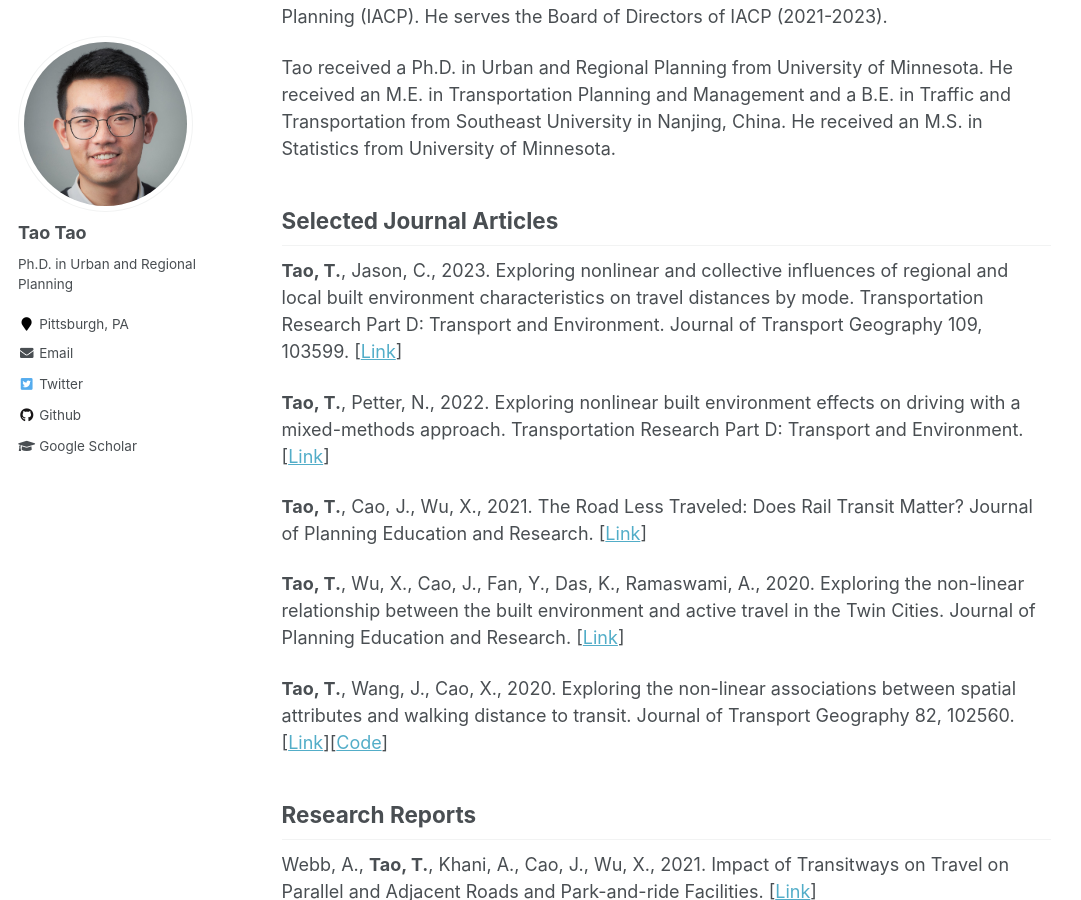
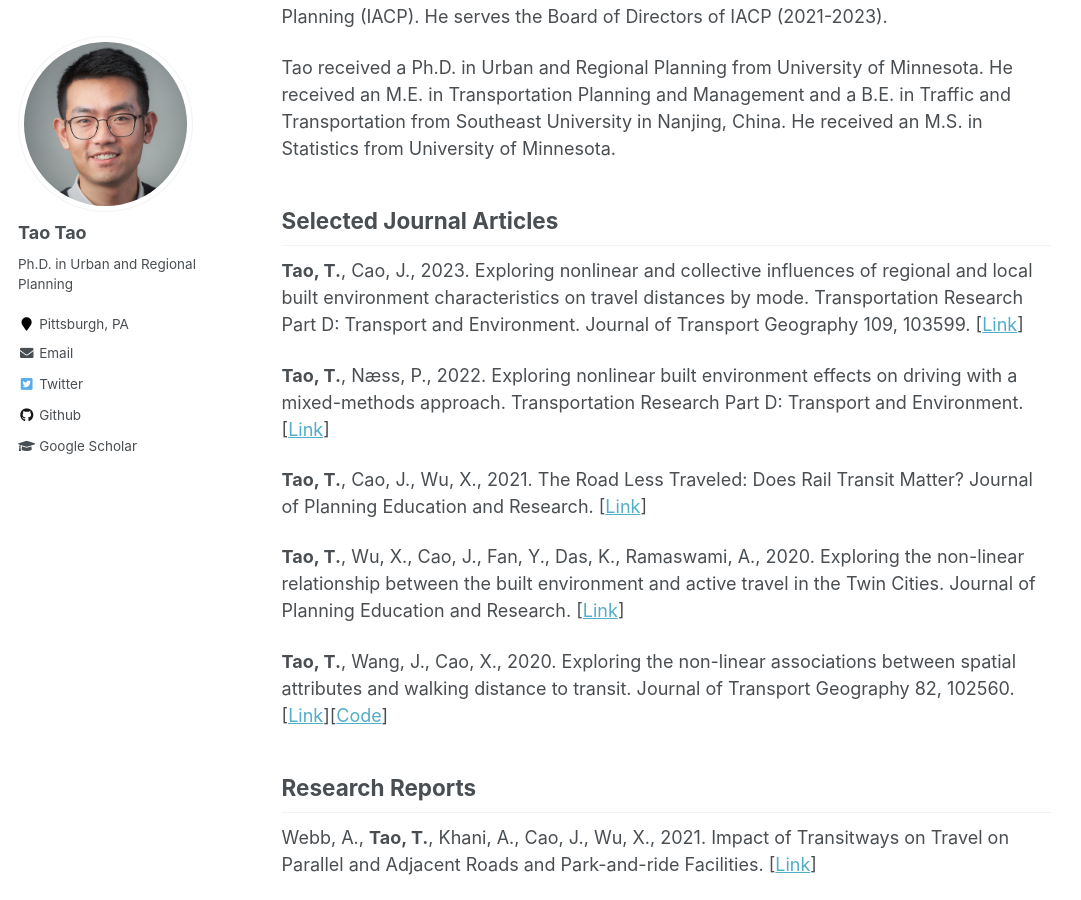
Before and after one commit to vtao1989/blog, a Jekyll site: the page built from _pages/about.md, in a window 1280 px wide and 900 px high, scrolled down 489 px. Shown: the whole window, without its empty margins (0-1081 px from the left). Built offline with Jekyll 4.4.1, drawn with Linux system fonts in a browser that asks for light colours.

Commit message:
Update about.md

```diff
--- a/_pages/about.md
+++ b/_pages/about.md
@@ -17,9 +17,9 @@ Tao received a Ph.D. in Urban and Regional Planning from University of Minnesota
 
 ## **Selected Journal Articles**
 
-**Tao, T.**, Jason, C., 2023. Exploring nonlinear and collective influences of regional and local built environment characteristics on travel distances by mode. Transportation Research Part D: Transport and Environment. Journal of Transport Geography 109, 103599. [[Link](https://doi.org/10.1016/j.jtrangeo.2023.103599)]
+**Tao, T.**, Cao, J., 2023. Exploring nonlinear and collective influences of regional and local built environment characteristics on travel distances by mode. Transportation Research Part D: Transport and Environment. Journal of Transport Geography 109, 103599. [[Link](https://doi.org/10.1016/j.jtrangeo.2023.103599)]
 
-**Tao, T.**, Petter, N., 2022. Exploring nonlinear built environment effects on driving with a mixed-methods approach. Transportation Research Part D: Transport and Environment. [[Link](https://doi.org/10.1016/j.trd.2022.103443)]
+**Tao, T.**, Næss, P., 2022. Exploring nonlinear built environment effects on driving with a mixed-methods approach. Transportation Research Part D: Transport and Environment. [[Link](https://doi.org/10.1016/j.trd.2022.103443)]
 
 **Tao, T.**, Cao, J., Wu, X., 2021. The Road Less Traveled: Does Rail Transit Matter? Journal of Planning Education and Research. [[Link](https://doi.org/10.1177/0739456X211035825)]
 
```
